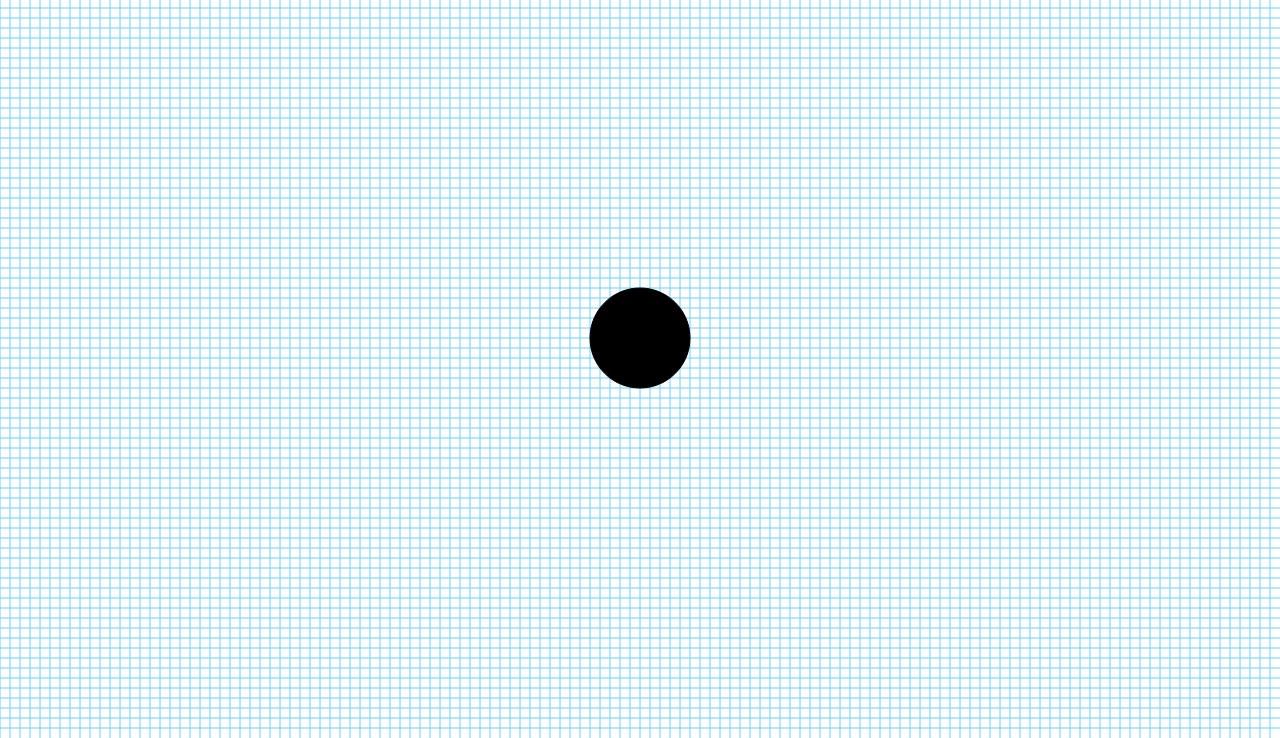
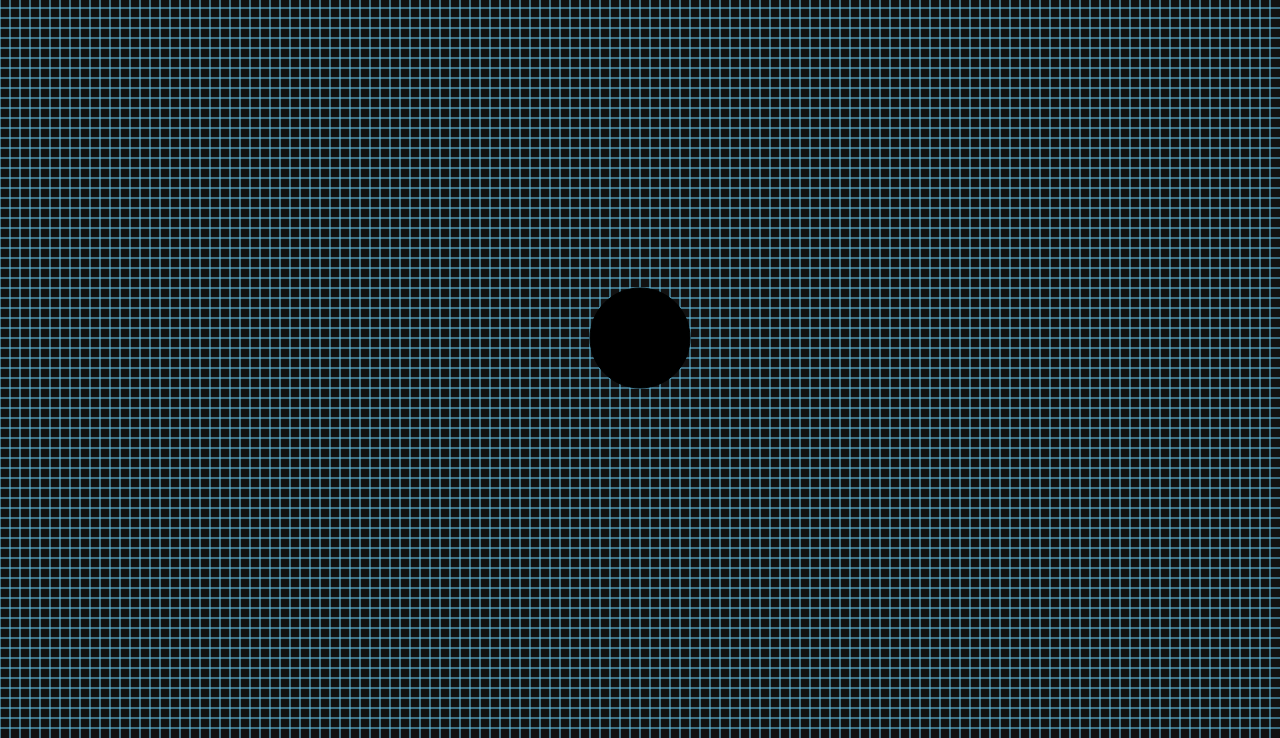
Before and after one commit to Shabibti/live-geodesic, a plain HTML site: page src/index.html in a window 1280 px wide. Shown: the part 62-800 px from the top of the page. Drawn offline with Linux system fonts and the light colour scheme.

Commit message:
added black background

```diff
--- a/src/index.html
+++ b/src/index.html
@@ -45,7 +45,7 @@ var params = {
 };
 var elem = document.body;
 var two = new Two(params).appendTo(elem)
-
+two.renderer.domElement.style.background = '#111';
 // make a grid
 grid_spacing = 10;
 num_grid_lines_x = two.width / grid_spacing;
```
